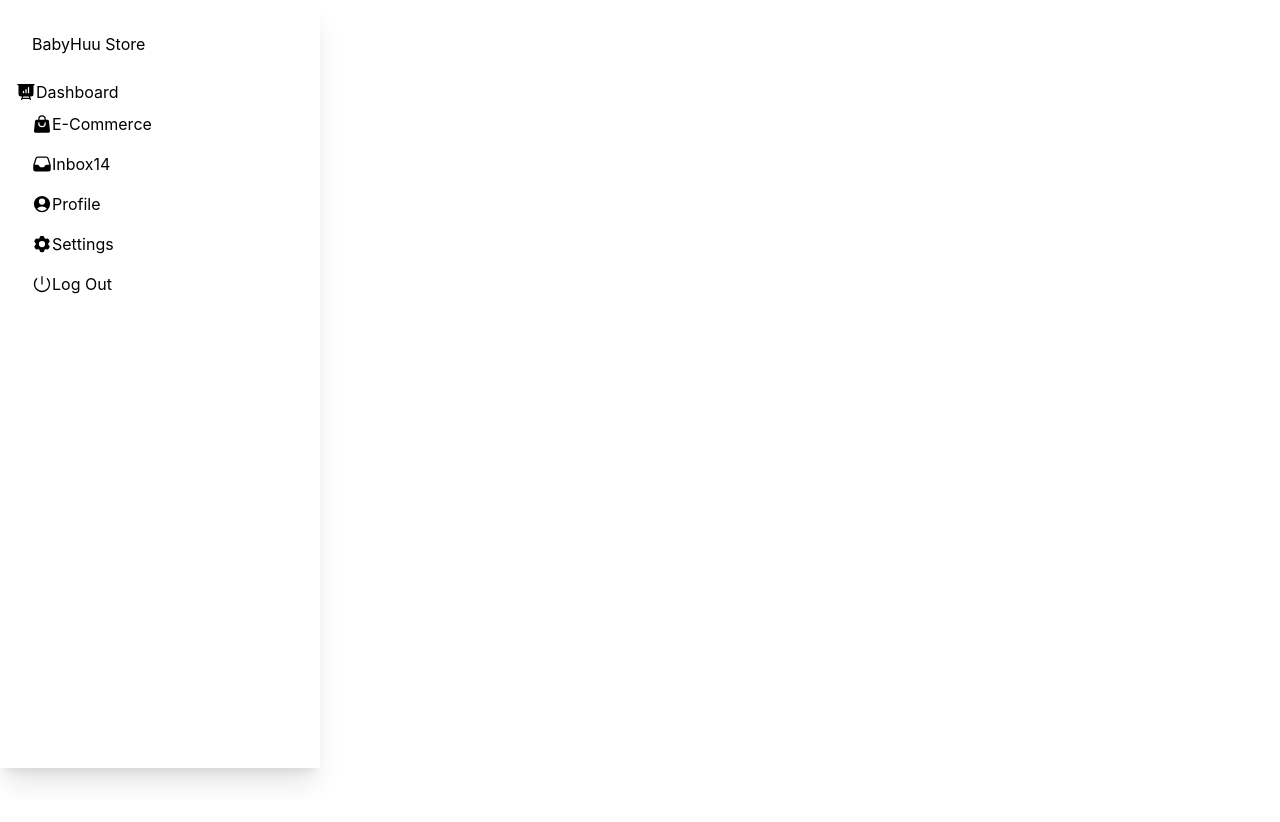
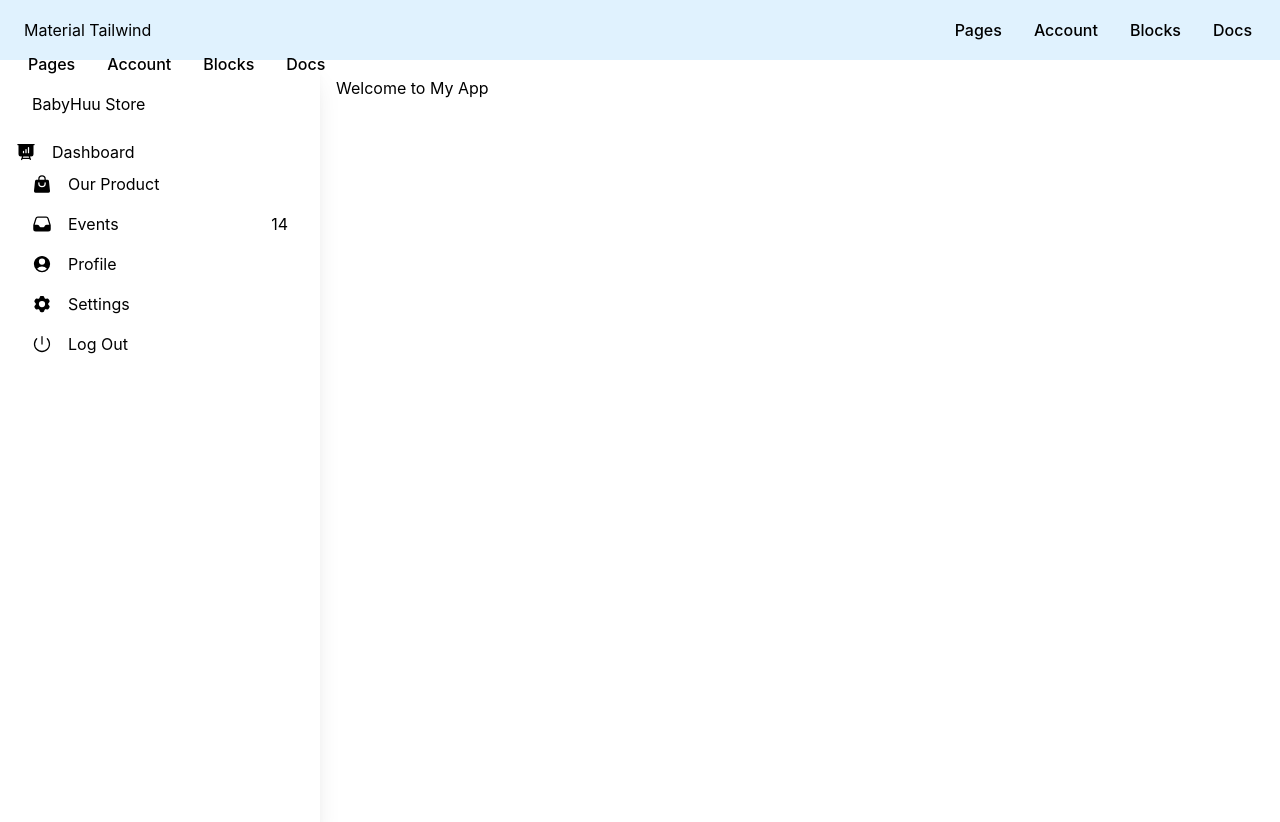
Before and after one commit to edo2019/edoSys_react, a React (Create React App) app: page / in a window 1280 px wide. Shown: the top 822 px of the page. Before the commit the page ends 800 px from the top, so only its background shows below. Built offline with nearby package versions, Linux system fonts and the light colour scheme.

Commit message:
Well attached navigation bar

```diff
--- a/src/App.js
+++ b/src/App.js
@@ -1,19 +1,19 @@
 import React from "react";
 import DefaultSidebar from "./DefaultSidebar";
-
-//import logo from './logo.svg';
-//import './App.css';
+import NavbarSimple from "./NavbarSimple";
 
 function App() {
   return (
-    <div className="App">
-      <header className="App-header">
-        <h1></h1>
-      </header>
-      <main>
-        <DefaultSidebar />
+   <div className="flex flex-col h-screen">
+     <NavbarSimple />
+    <div className="flex flex-1">
+      <DefaultSidebar />
+      <main className="flex-grow p-4">
+        {/* Your content here */}
+        <h1>Welcome to My App</h1>
       </main>
     </div>
+     </div>
   );
 }
 
--- a/src/DefaultSidebar.js
+++ b/src/DefaultSidebar.js
@@ -16,6 +16,8 @@ import {
   InboxIcon,
   PowerIcon,
 } from "@heroicons/react/24/solid";
+
+//sidebar
 
 export function DefaultSidebar() {
   return (
@@ -36,13 +38,13 @@ export function DefaultSidebar() {
           <ListItemPrefix>
             <ShoppingBagIcon className="h-5 w-5" />
           </ListItemPrefix>
-          E-Commerce
+          Our Product
         </ListItem>
         <ListItem className="px-4 py-2">
           <ListItemPrefix>
             <InboxIcon className="h-5 w-5" />
           </ListItemPrefix>
-          Inbox
+          Events
           <ListItemSuffix>
             <Chip
               value="14"
--- /dev/null
+++ b/src/NavbarSimple.js
@@ -0,0 +1,117 @@
+import React from "react";
+import {
+  Navbar,
+  Collapse,
+  Typography,
+  IconButton,
+} from "@material-tailwind/react";
+import { Bars3Icon, XMarkIcon } from "@heroicons/react/24/outline";
+
+function NavList() {
+  return (
+    <ul className="my-2 flex flex-col gap-2 lg:mb-0 lg:mt-0 lg:flex-row lg:items-center lg:gap-6">
+      <Typography
+        as="li"
+        variant="small"
+        color="blue-gray"
+        className="p-1 font-medium text-black"
+      >
+        <a
+          href="#"
+          className="flex items-center hover:text-blue-500 transition-colors"
+        >
+          Pages
+        </a>
+      </Typography>
+      <Typography
+        as="li"
+        variant="small"
+        color="blue-gray"
+        className="p-1 font-medium text-black"
+      >
+        <a
+          href="#"
+          className="flex items-center hover:text-blue-500 transition-colors"
+        >
+          Account
+        </a>
+      </Typography>
+      <Typography
+        as="li"
+        variant="small"
+        color="blue-gray"
+        className="p-1 font-medium text-black"
+      >
+        <a
+          href="#"
+          className="flex items-center hover:text-blue-500 transition-colors"
+        >
+          Blocks
+        </a>
+      </Typography>
+      <Typography
+        as="li"
+        variant="small"
+        color="blue-gray"
+        className="p-1 font-medium text-black"
+      >
+        <a
+          href="#"
+          className="flex items-center hover:text-blue-500 transition-colors"
+        >
+          Docs
+        </a>
+      </Typography>
+    </ul>
+  );
+}
+
+export function NavbarSimple() {
+  const [openNav, setOpenNav] = React.useState(false);
+
+  const handleWindowResize = () =>
+    window.innerWidth >= 960 && setOpenNav(false);
+
+  React.useEffect(() => {
+    window.addEventListener("resize", handleWindowResize);
+
+    return () => {
+      window.removeEventListener("resize", handleWindowResize);
+    };
+  }, []);
+
+  return (
+    <Navbar className="mx-auto max-w-screen-xl px-6 py-3 bg-sky-100">
+      <div className="flex items-center justify-between text-blue-gray-900">
+        <Typography
+          as="a"
+          href="#"
+          variant="h6"
+          className="mr-4 cursor-pointer py-1.5 text-black"
+        >
+          Material Tailwind
+        </Typography>
+        <div className="hidden lg:block">
+          <NavList />
+        </div>
+        <IconButton
+          variant="text"
+          className="ml-auto h-6 w-6 text-inherit hover:bg-transparent focus:bg-transparent active:bg-transparent lg:hidden"
+          ripple={false}
+          onClick={() => setOpenNav(!openNav)}
+        >
+          {openNav ? (
+            <XMarkIcon className="h-6 w-6" strokeWidth={2} />
+          ) : (
+            <Bars3Icon className="h-6 w-6" strokeWidth={2} />
+          )}
+        </IconButton>
+      </div>
+      <Collapse open={openNav}>
+        <NavList />
+      </Collapse>
+    </Navbar>
+  );
+}
+
+export default NavbarSimple;
```
